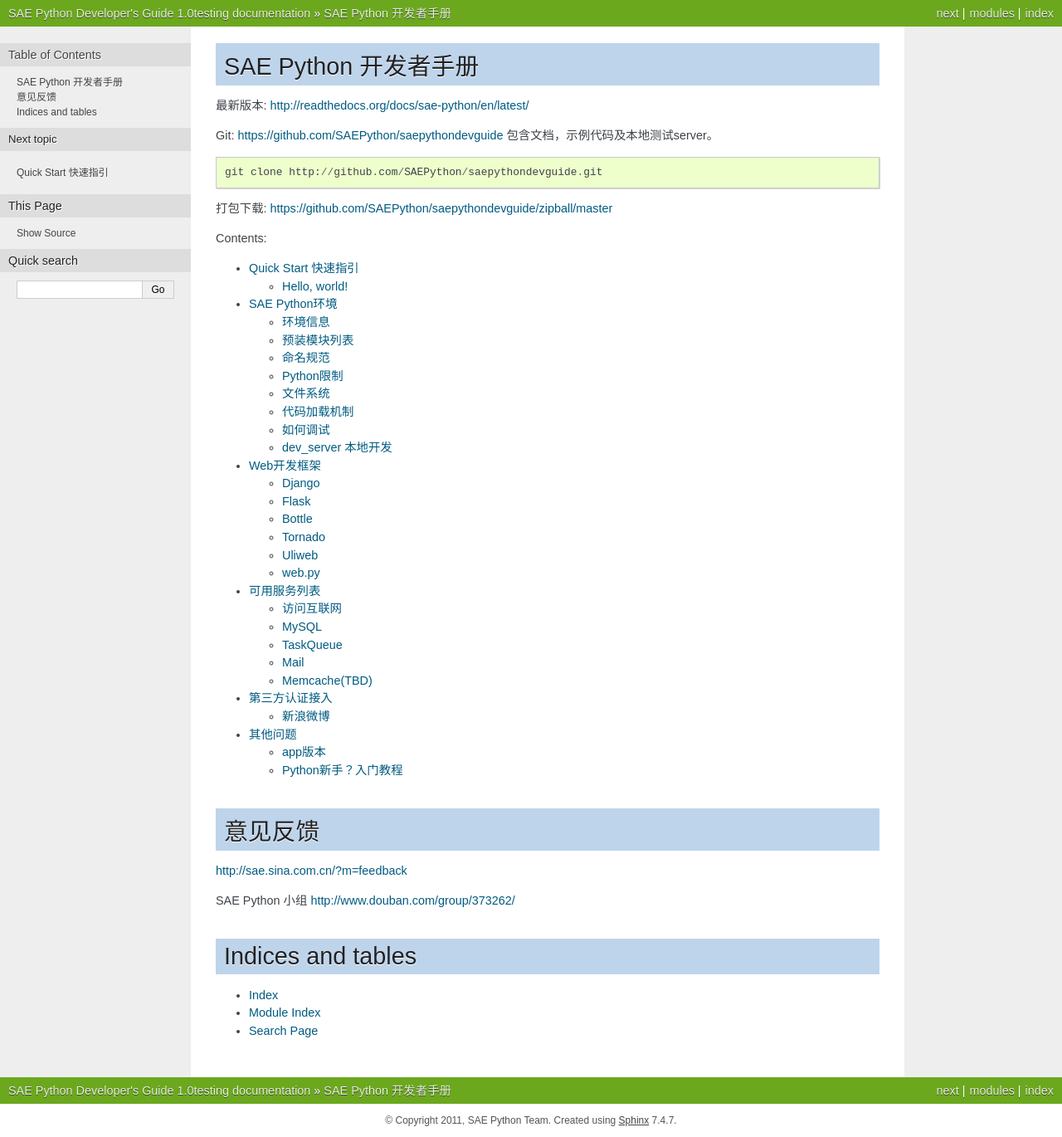
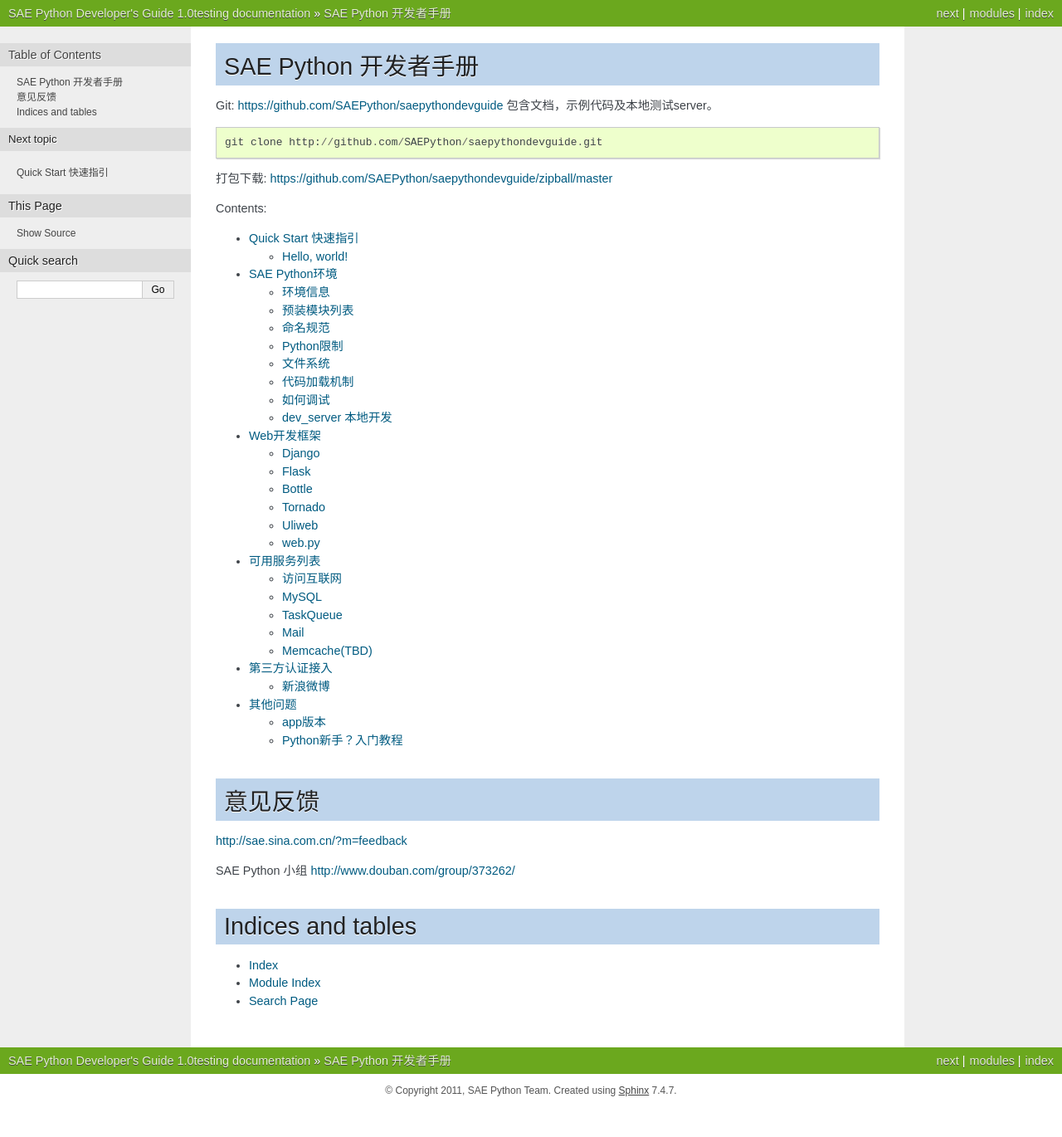
Before and after one commit to sinacloud/sae-python-dev-guide, a Sphinx documentation site: the page built from docs/index.rst, in a window 1280 px wide. Shown: the whole page at 83% size. Built offline with Sphinx 7.4.7, drawn with Linux system fonts in a browser that asks for light colours; after the commit the page ends 1334 px from its top, so only the background shows below that; some of the changed lines change nothing that is shown.

Commit message:
remove readthedocs.com link

```diff
--- a/docs/index.rst
+++ b/docs/index.rst
@@ -5,8 +5,6 @@
 
 SAE Python 开发者手册
 =================================================
-
-最新版本: http://readthedocs.org/docs/sae-python/en/latest/
 
 Git: https://github.com/SAEPython/saepythondevguide
 包含文档，示例代码及本地测试server。
```
